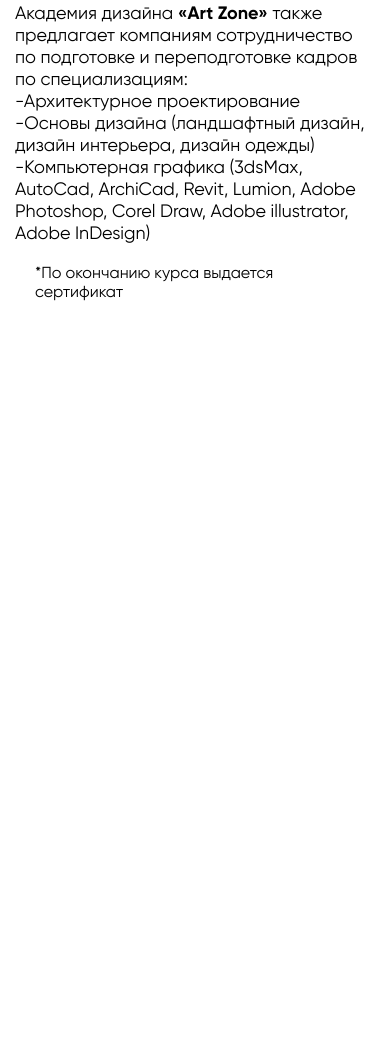
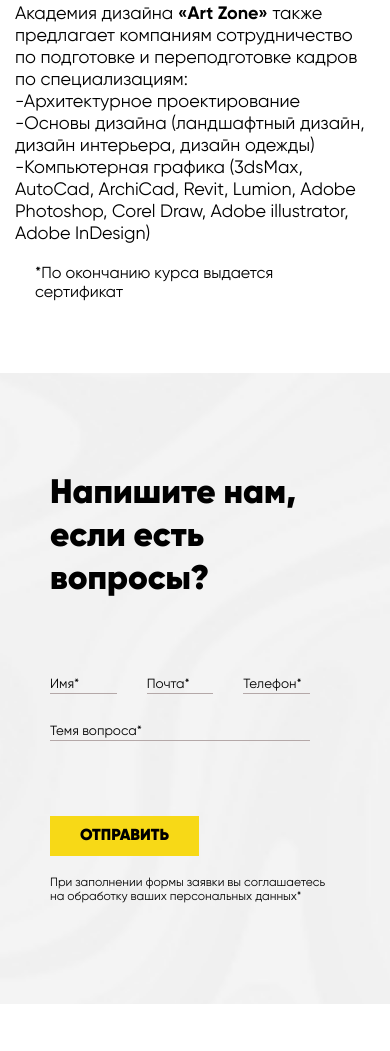
Before and after one commit to npsbranches/artzone, a plain HTML site: page index.html in a window 390 px wide. Shown: the part 8785-9836 px from the top of the page. Before the commit the page ends 9158 px from the top, so only its background shows below. Drawn offline with Linux system fonts and the light colour scheme.

Commit message:
mobile build 2.3

```diff
--- a/css/style.css
+++ b/css/style.css
@@ -1078,6 +1078,18 @@
     .advantages-cards .container {
         transform: translate(15px);
     }
+
+    .feedback-section {
+        flex-direction: column;
+    }
+
+    .feedback-right {
+        max-width: 100%;
+    }
+    .feedback-section .container {
+        max-width: 100%;
+        padding: 50px;
+    }
 }
 
 
--- a/index.html
+++ b/index.html
@@ -719,7 +719,7 @@
                 <span>*По окончанию курса выдается сертификат</span>
             </div>
         </section>
-        <div class="displaynone">
+
         <div class="feedback-section" id="contacts">
             <div class="container">
                 <div class="feedback-form">
@@ -766,7 +766,7 @@
                 </div>
             </div>
         </div>
-
+        <div class="displaynone">
         <footer class="footer">
             <div class="container">
                 <div class="footer-logo">
@@ -802,9 +802,6 @@
     <script src="js/jquery.magnific-popup.min.js"></script>
     <script src="js/aos.js"></script>
     <script src="js/slick.min.js"></script>
-    <!-- <script>
-
-    </script> -->
     <script src="js/script.js"></script>
 </body>
 
```
